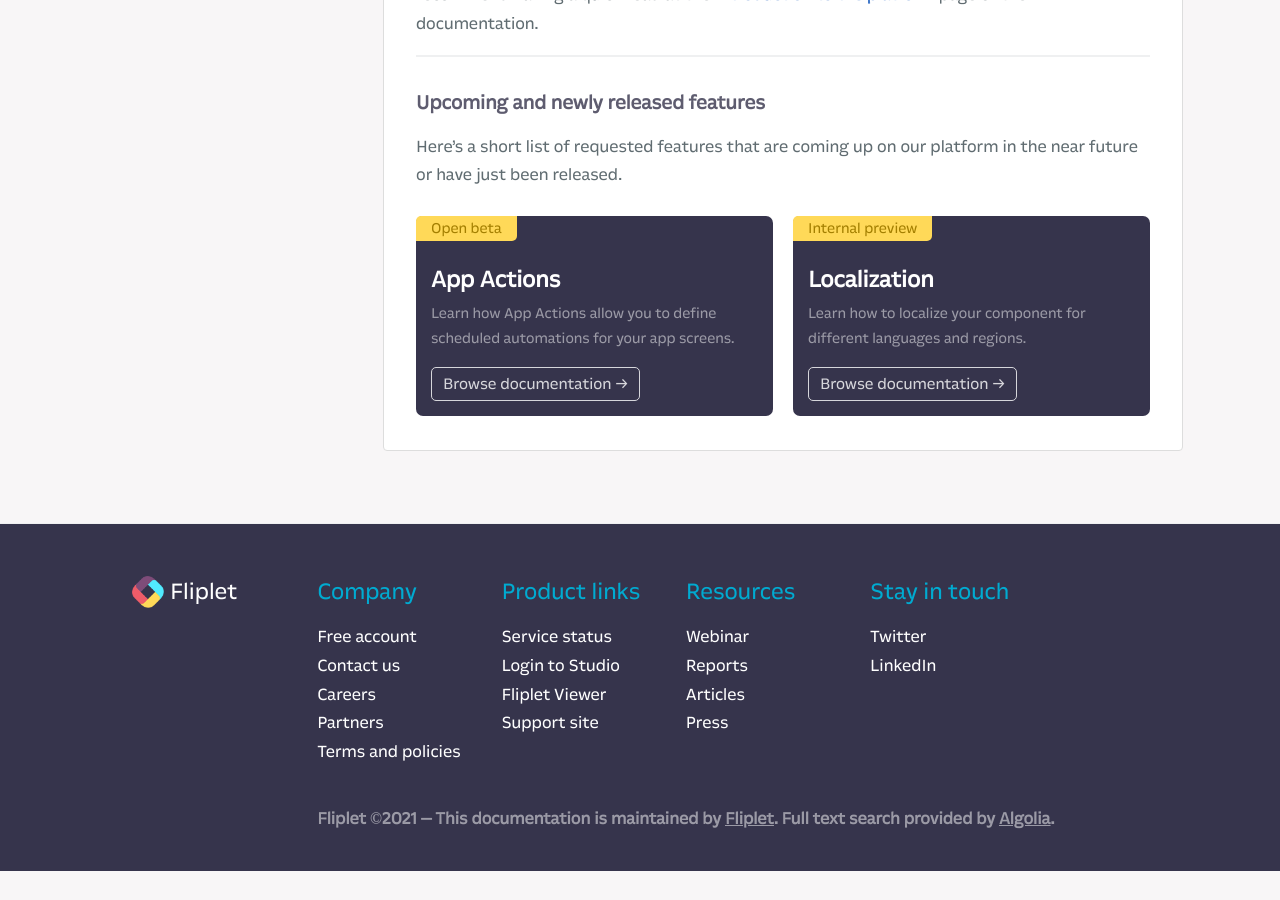
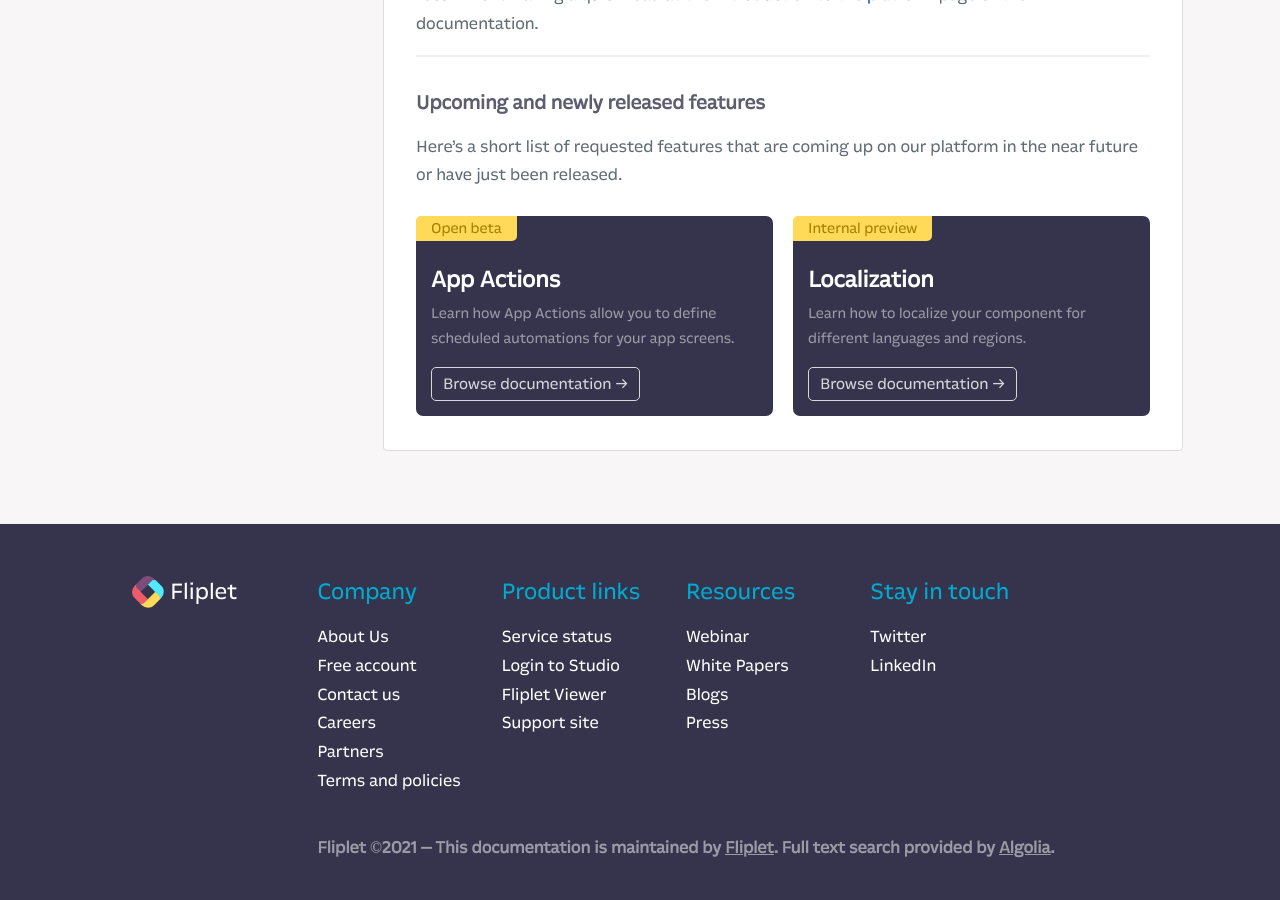
Before and after one commit to Fliplet/fliplet-cli, a Jekyll site: the page built from docs/README.md, in a window 1280 px wide and 900 px high, scrolled down 1724 px. Built offline with Jekyll 4.4.1, drawn with Linux system fonts in a browser that asks for light colours; nearby versions of some CDN libraries; our own code applies the rules of GitHub Pages for plain Markdown files; library files that are not in the unit come from our copies; comment, search, counter and statistics services are not loaded; a style sheet for code colours, icons or effects is not loaded; before the commit the page ends 2595 px from its top, so only the background shows below that.

Commit message:
updated footer links

```diff
--- a/docs/_layouts/default.html
+++ b/docs/_layouts/default.html
@@ -311,10 +311,11 @@
             <div class="links">
               <ul>
                 <li><h3>Company</h3></li>
+                <li><a href="https://fliplet.com/about-us/">About Us</a></li>
                 <li><a href="https://studio.fliplet.com/signup?utm_source=fliplet&utm_medium=developers&utm_campaign=footer-menu-signup">Free account</a></li>
                 <li><a href="https://fliplet.com/contact/">Contact us</a></li>
-                <li><a href="https://fliplet.com/fliplet-careers/">Careers</a></li>
-                <li><a href="https://fliplet.com/partners/">Partners</a></li>
+                <li><a href="https://fliplet.com/careers">Careers</a></li>
+                <li><a href="https://community.fliplet.com/c/developers-partners/10">Partners</a></li>
                 <li><a href="https://fliplet.com/terms/">Terms and policies</a></li>
               </ul>
               <ul>
@@ -327,9 +328,9 @@
               <ul>
                 <li><h3>Resources</h3></li>
                 <li><a href="https://fliplet.com/webinars/">Webinar</a></li>
-                <li><a href="https://fliplet.com/reports/">Reports</a></li>
-                <li><a href="https://fliplet.com/articles/">Articles</a></li>
-                <li><a href="https://fliplet.com/press-releases/">Press</a></li>
+                <li><a href=" https://fliplet.com/white-papers">White Papers</a></li>
+                <li><a href="https://fliplet.com/blogs">Blogs</a></li>
+                <li><a href="https://fliplet.com/press">Press</a></li>
               </ul>
               <ul>
                 <li><h3>Stay in touch</h3></li>
```
